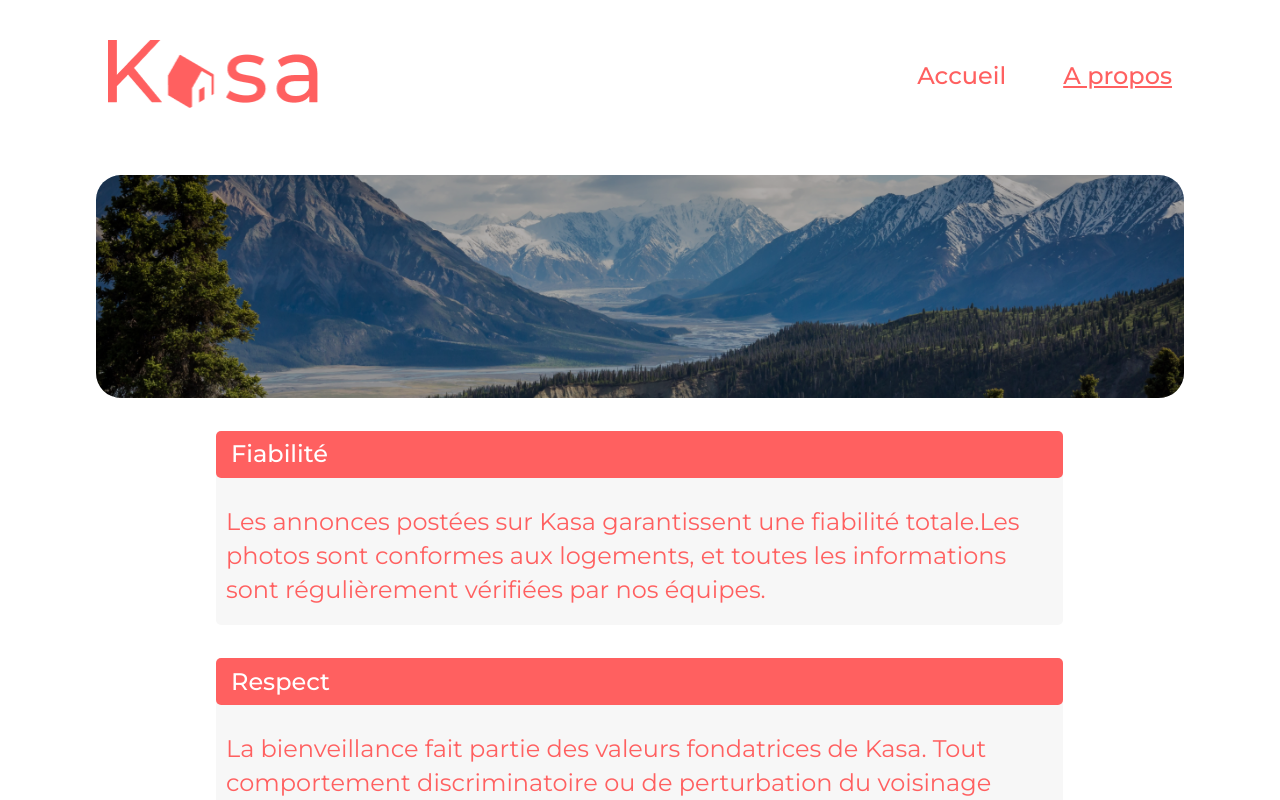
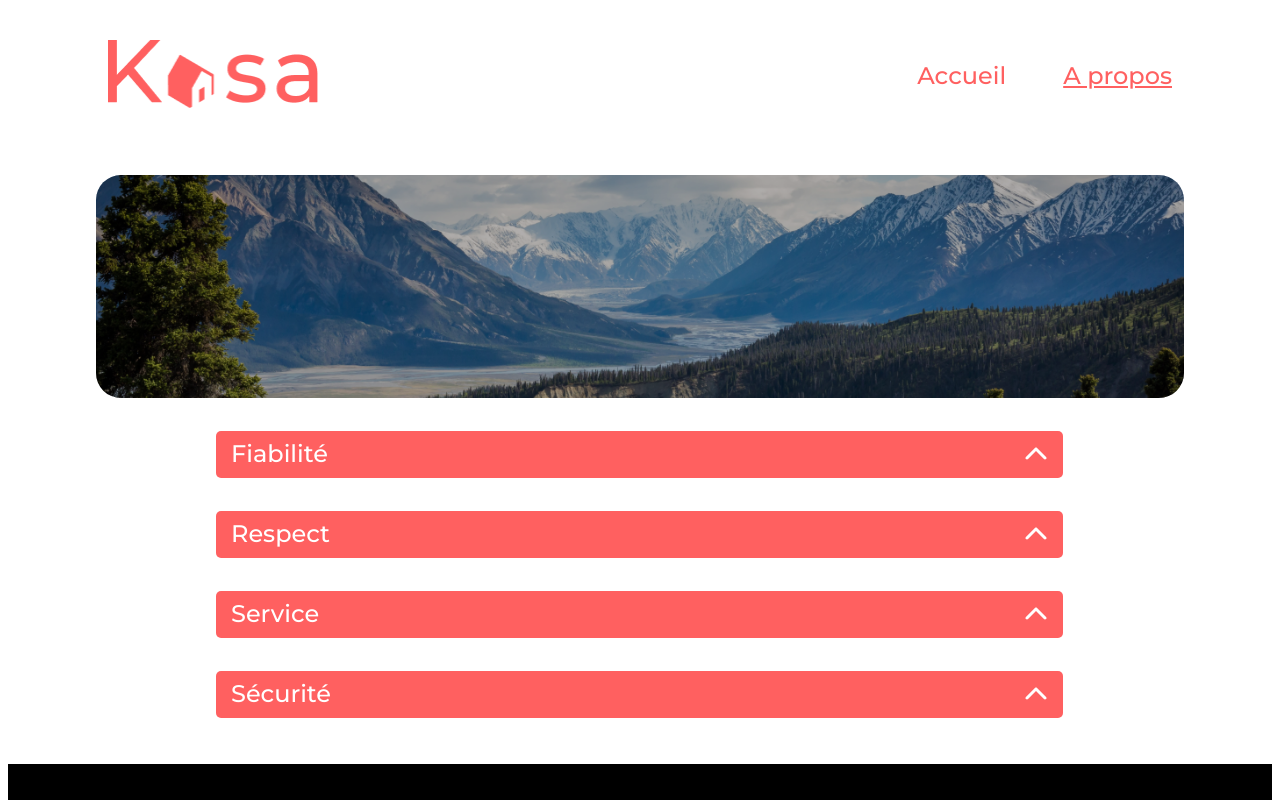
Before and after one commit to MarleneD91/kasa-react-app, a React (Create React App) app: page /about in a window 1280 px wide. Shown: the top 800 px of the page. Built offline with nearby package versions, Linux system fonts and the light colour scheme.

Commit message:
Dropdowns (about page) collasping on desktop version

```diff
--- a/package.json
+++ b/package.json
@@ -6,6 +6,7 @@
     "@testing-library/jest-dom": "^5.16.5",
     "@testing-library/react": "^13.4.0",
     "@testing-library/user-event": "^13.5.0",
+    "babel-plugin-macros": "^3.1.0",
     "global": "^4.4.0",
     "react": "^18.2.0",
     "react-dom": "^18.2.0",
--- a/src/components/About/About-Dropdown.jsx
+++ b/src/components/About/About-Dropdown.jsx
@@ -1,12 +1,16 @@
-import React from 'react';
+import React, { useState } from 'react';
 import Dropdown from "../Common/Dropdown";
 import { aboutData } from '../../data/About-data';
 
-const AboutDropdown = ({title,}) => {
+const AboutDropdown = () => {
+    const [isOpen,setIsOpen] = useState(false);
+    function handleCollapse() {
+        setIsOpen(true);
+    }
     return(
         <div className='about-dropdowns'>
             {aboutData.map(element => (
-            <Dropdown key={element.title} title={element.title} text={element.description} />
+            <Dropdown key={element.title} title={element.title} text={element.description} isOpen={isOpen} onClick={handleCollapse} />
             ))}
         </div>
 
--- a/src/components/Common/Dropdown.jsx
+++ b/src/components/Common/Dropdown.jsx
@@ -1,10 +1,20 @@
-import React from 'react';
+import React, { useState } from 'react';
+import { FontAwesomeIcon } from '@fortawesome/react-fontawesome';
+import { faChevronUp } from '@fortawesome/free-solid-svg-icons';
+import { faChevronDown} from '@fortawesome/free-solid-svg-icons';
 
 const Dropdown = (props) => {
+    const [open, setOpen] = useState(false);
+    const collapse = () => {
+        setOpen(!open);
+    }
     return(
         <div className='dropdown'>
-            <div className='dropdown-title'>{props.title}</div>
-            <div className='description'>{props.text}</div>
+            <div className='dropdown-head'>
+                <div className='dropdown-title' >{props.title}</div>
+                <FontAwesomeIcon className="icon" icon={!open?faChevronUp:faChevronDown} onClick={collapse}/>
+            </div>
+            {open && <div className='description' >{props.text}</div>}
         </div>
     )
 };
--- a/src/components/Housing/Slider.jsx
+++ b/src/components/Housing/Slider.jsx
@@ -0,0 +1,19 @@
+import React from 'react';
+
+import { FontAwesomeIcon } from '@fortawesome/react-fontawesome';
+import { faChevronLeft } from '@fortawesome/free-solid-svg-icons';
+import { faChevronRight } from '@fortawesome/free-solid-svg-icons';
+
+const Slider = () => {
+ return (
+    <div className='slider'>
+        <img src="" alt="" />
+        <div className='chevrons'>
+            <FontAwesomeIcon className="chevron" icon={faChevronLeft}/>
+            <FontAwesomeIcon className="chevron" icon={faChevronRight}/>
+        </div>
+    </div>
+ )
+}
+
+export default Slider;
--- a/src/pages/Housing.jsx
+++ b/src/pages/Housing.jsx
@@ -1,12 +1,17 @@
 import React from 'react'
 import Header from "../components/Header/Header";
 import Footer from "../components/Footer/Footer";
+
+import Slider from '../components/Housing/Slider';
 
 
 const Housing = () => {
     return(
     <div>
         <Header/>
+        <div className='main-housing'>
+            <Slider />
+        </div>
         <Footer/>
     </div>
     )
--- a/src/sass/components/_card.scss
+++ b/src/sass/components/_card.scss
@@ -33,6 +33,7 @@
         left: math.div(20px, 340px)*100%;
         bottom: math.div(20px, 340px)*100%;
         font-family: vars.$main-fonts;
+        font-weight: 500;
         width: 70%;
         z-index: 2;
         box-shadow: initial;
--- a/src/sass/components/_dropdown.scss
+++ b/src/sass/components/_dropdown.scss
@@ -10,24 +10,31 @@
         font-family: vars.$main-fonts;
         font-size: 24px;
         line-height: 142.6%;
-        .dropdown-title {
-            padding-left: 1.77%;
+        .dropdown-head {
             background-color: vars.$main-pink;
             color: #FFFFFF;
             border-radius: 5px;
-            font-weight: 500;
             margin-bottom: 27px;
             height: 47px;
             display: flex;
+            flex-direction: row;
             align-items: center;
+            justify-content: space-between;
+        }
+        .dropdown-title {
+            padding-left: 1.77%;
+            font-weight: 500;
         }
         .description {
-            padding: 0 27px 18px 10px;
+            padding: 0 27px 18px 20px;
             margin:0;
             font-style: normal;
             font-weight: 400;
             color: vars.$main-pink;
             border-radius: 5px;
         }
+        .icon {
+            padding-right: 1.77%;
+        }
     }
 }
```
Also changed, not shown: src/components/Housing/Housing-header.js (deleted), 1 other file (tests, documents, lock files or other folders).
